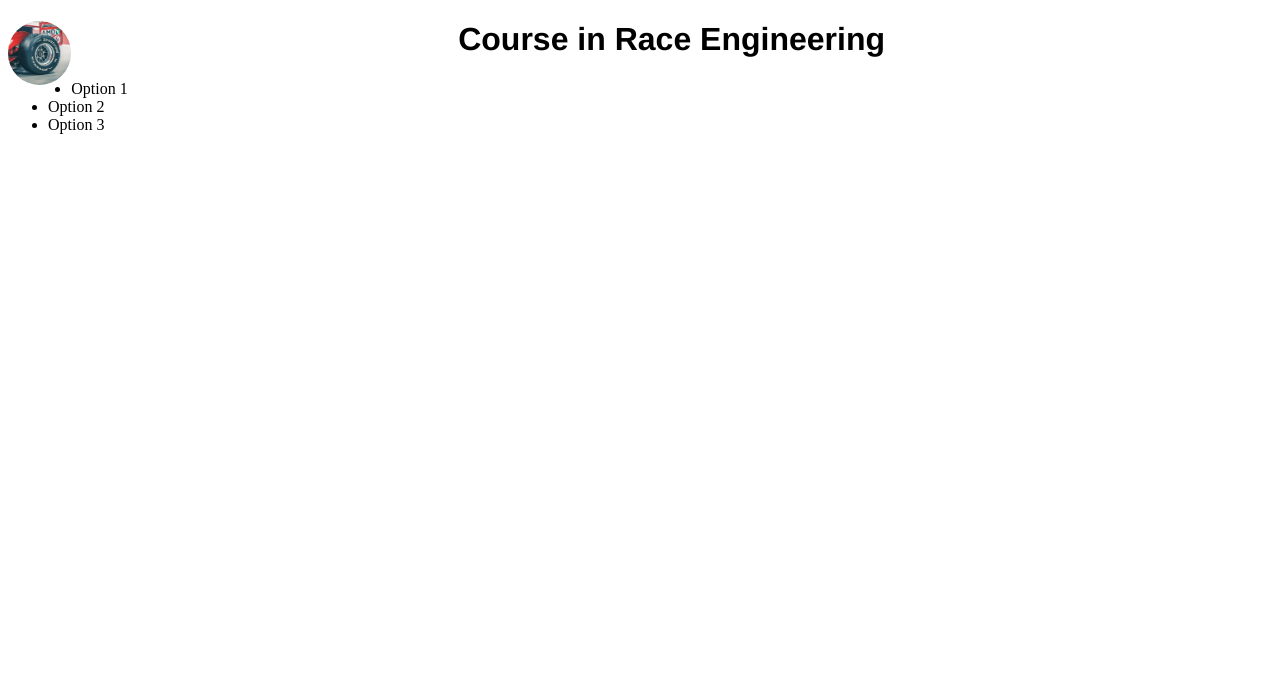
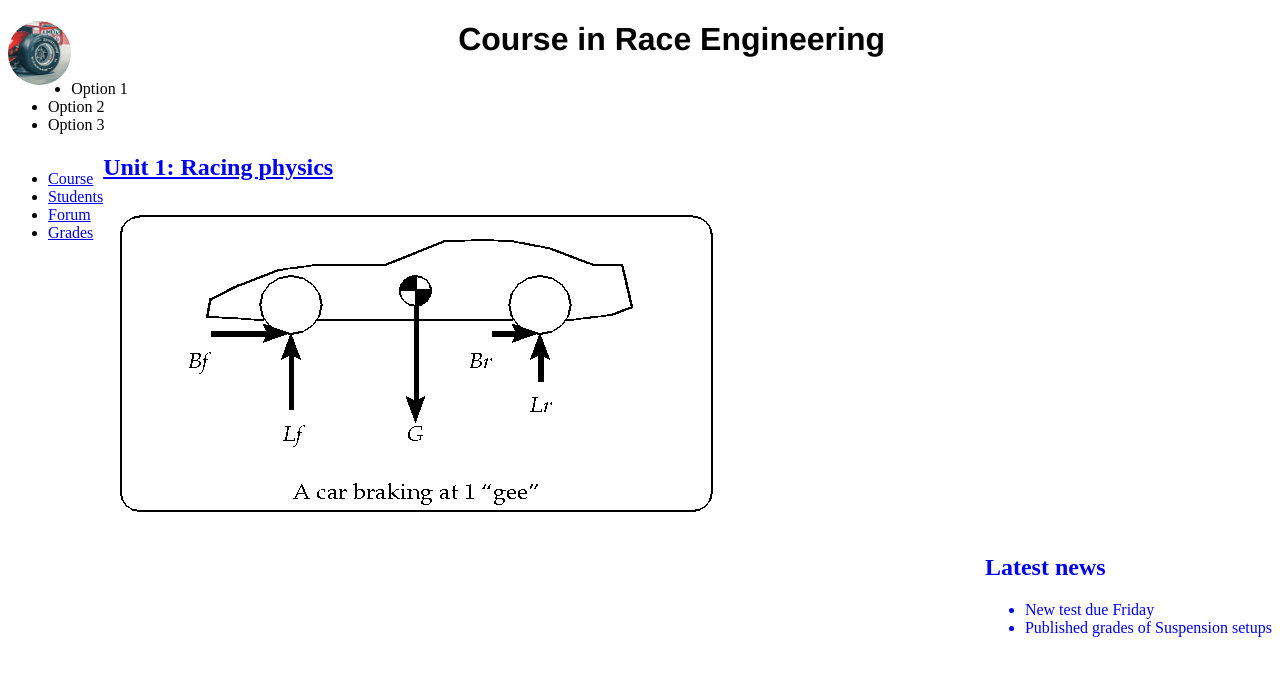
Before and after one commit to Davidryt/Web-Desing-Moodle-and-Cookie-management-, a plain HTML site: page index.html in a window 1280 px wide. Drawn offline with Linux system fonts and the light colour scheme.

Commit message:
Añadidas navbar izquierda, contenido centro, noticias derecha

```diff
--- a/index.html
+++ b/index.html
@@ -19,5 +19,28 @@
                     <li>Option 3</li>
             </ul>
         </header>
+		<div>
+			<nav class="side-menu">
+				<ul>
+					<li><a href="index.html">Course</a></li>
+					<li><a href="students.html">Students</li>
+					<li><a href="forum.html">Forum</li>
+					<li><a href="grades.html">Grades</li>
+				</ul>
+			</nav>
+			<div class="course-contents">
+				<section>
+					<h2 class="unit-title">Unit 1: Racing physics</h2>
+					<img src="images/physics.gif">
+				</section>
+			</div>
+			<aside class="latest-news">
+				<h2>Latest news</h2>
+				<ul>
+					<li>New test due Friday</li>
+					<li>Published grades of Suspension setups</li>
+				</ul>
+			</aside>
+		</div>
     </body>
 </html>
--- a/styles/style.css
+++ b/styles/style.css
@@ -9,3 +9,12 @@
     vertical-align: middle;
     font-family: Helvetica, sans-serif;
 }
+
+.side-menu {
+	float: left;
+
+}
+
+.latest-news {
+	float: right;
+}
```
Also changed, not shown: images/physics.gif (added).
